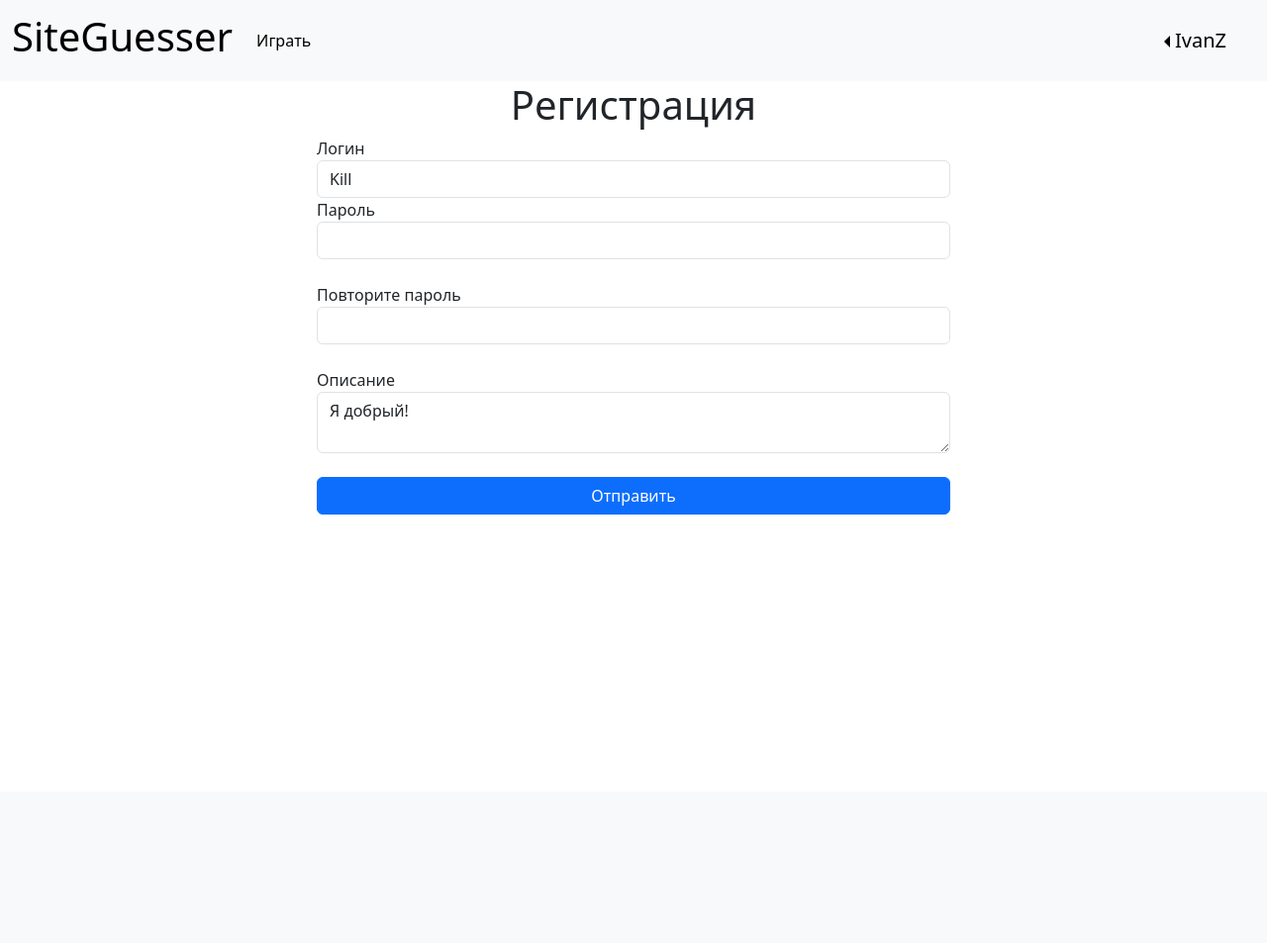
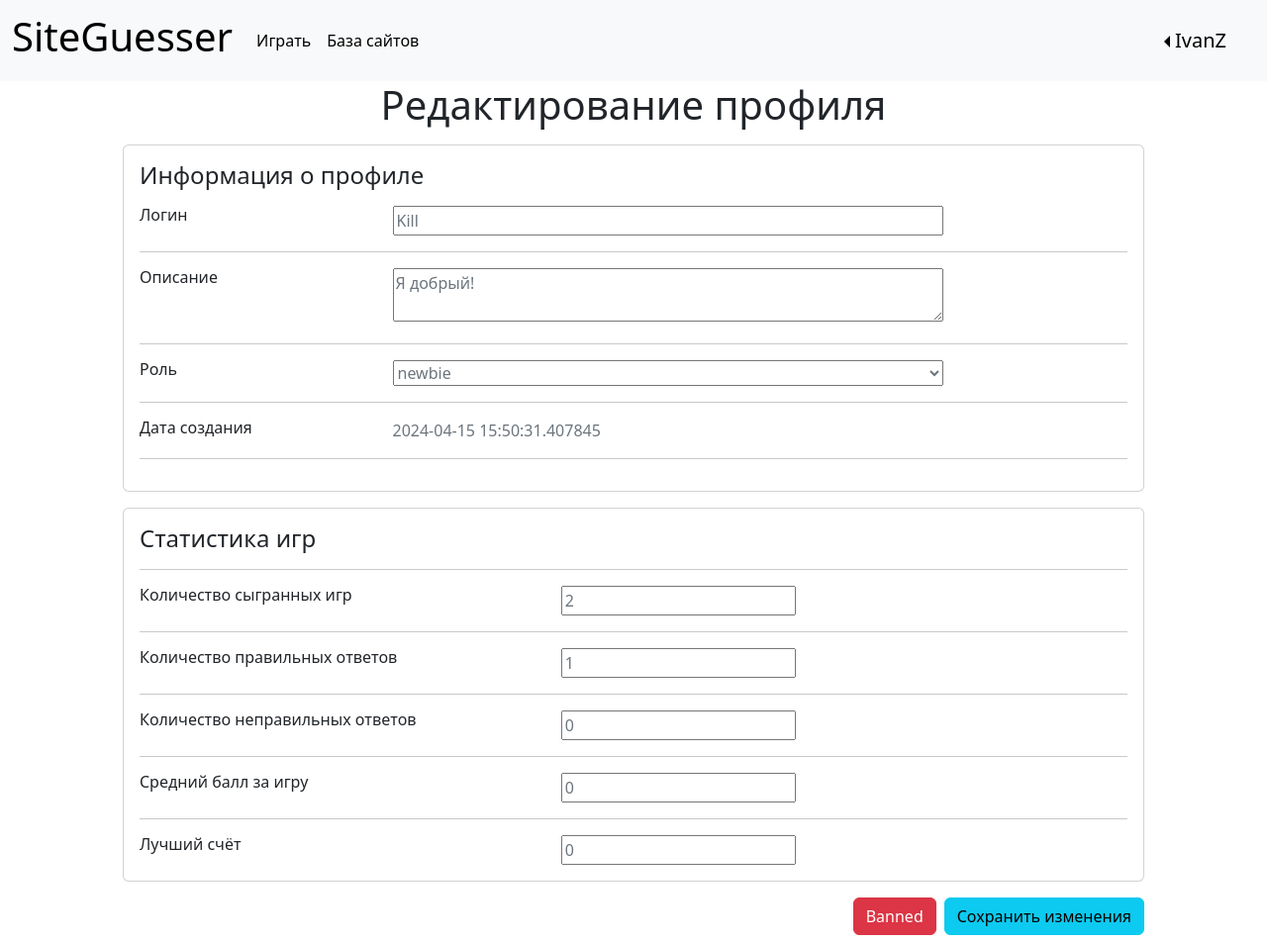
Before and after one commit to IvanZasukhin/SiteGuessr, a Flask app: a page that uses templates/base.html in a window 1280 px wide. Shown: the whole page at 99% size. Before the commit the page ends 520 px from the top, so only its background shows below. Run offline with Flask 3, Linux system fonts and the light colour scheme; a user stored in the database is signed in; data comes from the database, SQL or seed files in the repository; both versions use the stored data as it was after the commit.

Commit message:
add statistic websites

```diff
--- a/data/games.py
+++ b/data/games.py
@@ -10,7 +10,7 @@ class Game(SqlAlchemyBase, SerializerMixin):
 
     id = sqlalchemy.Column(sqlalchemy.Integer, primary_key=True, autoincrement=True)
     user_id = sqlalchemy.Column(sqlalchemy.Integer, sqlalchemy.ForeignKey("user.id"), nullable=True)
-    website_id = sqlalchemy.Column(sqlalchemy.String, nullable=True)
+    websites_id = sqlalchemy.Column(sqlalchemy.String, nullable=True)
     scores = sqlalchemy.Column(sqlalchemy.Integer)
     finish_date = sqlalchemy.Column(sqlalchemy.DateTime)
 
--- a/data/website_parser.py
+++ b/data/website_parser.py
@@ -3,5 +3,4 @@ from flask_restful import reqparse
 parser = reqparse.RequestParser()
 parser.add_argument('name', required=True)
 parser.add_argument('url')
-parser.add_argument('link_file')
 parser.add_argument('user_id', required=True, type=int)
--- a/data/websites.py
+++ b/data/websites.py
@@ -11,7 +11,7 @@ class Website(SqlAlchemyBase, SerializerMixin):
     id = sqlalchemy.Column(sqlalchemy.Integer, primary_key=True, autoincrement=True)
     name = sqlalchemy.Column(sqlalchemy.String, nullable=True)
     url = sqlalchemy.Column(sqlalchemy.String)
-    link_file = sqlalchemy.Column(sqlalchemy.String)
+    # link_file = sqlalchemy.Column(sqlalchemy.String)
     # category = sqlalchemy.Column(sqlalchemy.String, nullable=True)
     user_id = sqlalchemy.Column(sqlalchemy.Integer, sqlalchemy.ForeignKey("user.id"), nullable=True)
 
--- /dev/null
+++ b/forms/user_edit_profile.py
@@ -0,0 +1,16 @@
+from flask_wtf import FlaskForm
+from wtforms import PasswordField, StringField, TextAreaField, SubmitField, EmailField, BooleanField, IntegerField, \
+    FloatField, SelectField
+from wtforms.validators import DataRequired, Email, Length, NumberRange, InputRequired, Optional
+
+
+class EditProfile(FlaskForm):
+    login = StringField('Логин', validators=[DataRequired(), Length(min=4, max=45), InputRequired()])
+    description = TextAreaField("Описание", validators=[Optional()])
+    role = SelectField("Роль", choices=["admin", "main admin", "newbie"], validators=[Optional()])
+    total_games = IntegerField("Количество сыгранных игр", validators=[NumberRange(0, 1000), Optional()])
+    correct_answers = IntegerField("Количество правильных ответов", validators=[NumberRange(0, 10000), Optional()])
+    wrong_answers = IntegerField("Количество неправильных ответов", validators=[NumberRange(0, 10000), Optional()])
+    average_score = FloatField("Средний балл за игру", validators=[Optional()])
+    best_score = IntegerField("Лучший счёт", validators=[NumberRange(0, 10000), Optional()])
+    submit = SubmitField('Сохранить изменения')
--- a/forms/user_register.py
+++ b/forms/user_register.py
@@ -4,8 +4,8 @@ from wtforms.validators import DataRequired, Email, Length, NumberRange, InputRe
 
 
 class RegisterForm(FlaskForm):
-    login = StringField('Логин', validators=[DataRequired(), Length(min=4, max=45), InputRequired()])
+    login = StringField('Логин', validators=[DataRequired(), Length(min=4, max=18), InputRequired()])
     password = PasswordField('Пароль', validators=[DataRequired(), Length(min=8, max=45), InputRequired()])
     password_again = PasswordField('Повторите пароль', validators=[DataRequired(), InputRequired()])
-    description = TextAreaField("Описание")
+    description = TextAreaField("Описание", validators=[Length(min=0, max=500)])
     submit = SubmitField('Отправить')
--- a/main.py
+++ b/main.py
@@ -8,8 +8,10 @@ from data import db_session
 from data import user_resource, website_resource, game_resources, statistic_resource
 from data.users import User
 from data.statistics import Statistic
+from data.websites import Website
 from forms.user_login import LoginForm
 from forms.user_register import RegisterForm
+from forms.user_edit_profile import EditProfile
 from sqlalchemy import desc
 
 app = Flask(__name__)
@@ -25,9 +27,7 @@ def index():
     params = {"title": "Лучшие игроки",
               "users": [user for user in
                         db_sess.query(User).join(Statistic).filter(User.banned == 0).order_by(
-                            desc(Statistic.average_score)).limit(10).all()]}
-    for i in params['users']:
-        print(i.statistic.total_games)
+                            desc(Statistic.correct_answers), desc(User.login)).limit(10).all()]}
     return render_template("index.html", **params)
 
 
@@ -120,6 +120,7 @@ def unbanned_user(user_id):
 
 
 @app.route('/profile/<user_login>', methods=['GET', 'POST'])
+@login_required
 def profile(user_login):
     db_sess = db_session.create_session()
     user = db_sess.query(User).filter(User.login == user_login).first()
@@ -129,40 +130,65 @@ def profile(user_login):
 
 
 @app.route('/user/<user_login>', methods=['GET', 'POST'])
+@login_required
 def edit_user(user_login):
     if not (current_user.is_authenticated or current_user.role == "main admin"):
         return redirect("/")
-    form = RegisterForm()
+    form = EditProfile()
     params = {"title": "Изменения профиля",
               "form": form}
     if request.method == "GET":
         db_sess = db_session.create_session()
         user = db_sess.query(User).filter(User.login == user_login).first()
+        params["user"] = user
         if user:
             form.login.data = user.login
             form.description.data = user.description
+            form.role.data = user.role
+            form.total_games.data = user.statistic.total_games
+            form.correct_answers.data = user.statistic.correct_answers
+            form.wrong_answers.data = user.statistic.wrong_answers
+            form.average_score.data = user.statistic.average_score
+            form.best_score.data = user.statistic.best_score
         else:
             abort(404)
     if form.validate_on_submit():
-        if form.password.data != form.password_again.data:
-            params["message"] = "Пароли не совпадают"
-            return render_template('register.html', **params)
         db_sess = db_session.create_session()
         user = db_sess.query(User).filter(User.login == user_login).first()
+        params["user"] = user
         if user:
             if str(user.login) != str(form.login.data) and db_sess.query(User).filter(
                     User.login == form.login.data).first():
-                params["message"] = "Уже есть такой пользователь"
-                return render_template('register.html', **params)
+                params["message"] = "Такое имя пользователя занято"
+                return render_template('edit_profile.html', **params)
             user.login = form.login.data
             user.description = form.description.data
             user.modified_date = datetime.datetime.now()
-            user.set_password(form.password.data)
+            if form.role.data:
+                user.role = form.role.data
+            user.statistic.total_games = form.total_games.data
+            user.statistic.correct_answers = form.correct_answers.data
+            user.statistic.wrong_answers = form.wrong_answers.data
+            user.statistic.average_score = form.average_score.data
+            user.statistic.best_score = form.best_score.data
             db_sess.commit()
             return redirect('/')
         else:
             abort(404)
-    return render_template('register.html', **params)
+    db_sess = db_session.create_session()
+    user = db_sess.query(User).filter(User.login == user_login).first()
+    params["user"] = user
+    return render_template('edit_profile.html', **params)
+
+
+@app.route('/websites', methods=['GET', 'POST'])
+@login_required
+def websites():
+    db_sess = db_session.create_session()
+    params = {"title": "База сайтов",
+              "websites": [user for user in
+                           db_sess.query(Website).all()]}
+    return render_template("websites.html", **params)
 
 
 def main():
@@ -171,7 +197,7 @@ def main():
     api.add_resource(user_resource.UserListResource, '/api/users')
     api.add_resource(user_resource.UserResource, '/api/user/<int:users_id>')
 
-    api.add_resource(website_resource.WebsiteListResource, '/api/websites')
+    api.add_resource(website_resource.WebsiteListResource, '/api/websites.html')
     api.add_resource(website_resource.WebsiteResource, '/api/website/<int:website_id>')
 
     api.add_resource(game_resources.GameListResource, '/api/games')
@@ -180,7 +206,7 @@ def main():
     api.add_resource(statistic_resource.StatisticListResource, '/api/statistic')
     api.add_resource(statistic_resource.StatisticResource, '/api/statistic/<int:game_id>')
 
-    app.run(port=8082, host='127.0.0.1')
+    app.run(port=8085, host='127.0.0.1')
 
 
 @app.errorhandler(404)
--- a/static/css/style.css
+++ b/static/css/style.css
@@ -2,6 +2,6 @@
     margin-left: 10%;
     margin-right: 10%;
 }
-form{
+.form{
     width: 40rem;
 }
--- a/templates/base.html
+++ b/templates/base.html
@@ -23,14 +23,22 @@
                         <a class="nav-link active" aria-current="page" href="/game">Играть</a>
                     </li>
                 </ul>
+                {% if current_user.role == "admin" or current_user.role == "main admin": %}
+                <ul class="navbar-nav">
+                    <li class="nav-item">
+                        <a href="/websites" class="nav-link active" aria-current="page">База сайтов</a>
+                    </li>
+                </ul>
+                {% endif %}
             </div>
             <div>
                 {% if current_user.is_authenticated %}
                 <div class="dropdown dropstart">
                     <button class="navbar-brand dropdown-toggle btn btn-outline-light"
-                       id="dropdownMenuLink" data-bs-toggle="dropdown" aria-expanded="false">{{
+                            id="dropdownMenuLink" data-bs-toggle="dropdown" aria-expanded="false">{{
                         current_user.login
-                        }}</button>
+                        }}
+                    </button>
                     <ul class="dropdown-menu">
                         <li><a class="dropdown-item" href="/profile/{{ current_user.login }}">Профиль</a></li>
                         <li><a class="dropdown-item" href="#">Другое действие</a></li>
--- /dev/null
+++ b/templates/edit_profile.html
@@ -0,0 +1,188 @@
+{% extends "base.html" %}
+
+{% block content %}
+<div class="main-body">
+    <h1 class="d-flex justify-content-center">Редактирование профиля</h1>
+    <div>
+        <form action="" method="post" class="col">
+            <div class="row justify-content-center">
+                {{ form.hidden_tag() }}
+                <div class="col-xxl-6 d-flex p-2">
+                    <div class="col card">
+                        <div class="card-body">
+                            <h4 class="d-flex align-items-center mb-3"> Информация о профиле </h4>
+                            <div class="row">
+                                <div class="col-sm-3"><h6 class="mb-0"> {{ form.login.label }} </h6></div>
+                                <div class="col-sm-9 text-secondary">
+                                    {{ form.login(class="col-sm-9 text-secondary") }}
+                                </div>
+                                {% for error in form.login.errors %}
+                                <div class="alert alert-danger" role="alert">
+                                    {{ error }}
+                                </div>
+                                {% endfor %}
+                            </div>
+                            <hr>
+                            <div class="row">
+                                <div class="col-sm-3"><h6 class="mb-0"> {{ form.description.label }} </h6></div>
+                                <div class="col-sm-9 text-secondary">
+                                    {{ form.description(class="col-sm-9 text-secondary")}}
+                                </div>
+                                {% for error in form.description.errors %}
+                                <div class="alert alert-danger" role="alert">
+                                    {{ error }}
+                                </div>
+                                {% endfor %}
+                            </div>
+                            <hr>
+                            {% if user.role != "main admin" and current_user.role == "main admin": %}
+                            <div class="row">
+                                <div class="col-sm-3"><h6 class="mb-0"> {{ form.role.label }} </h6></div>
+                                <div class="col-sm-9 text-secondary">
+                                    {{ form.role(class="col-sm-9 text-secondary") }}
+                                </div>
+                                {% for error in form.role.errors %}
+                                <div class="alert alert-danger" role="alert">
+                                    {{ error }}
+                                </div>
+                                {% endfor %}
+                            </div>
+                            <hr>
+                            {% endif %}
+                            <div class="row">
+                                <div class="col-sm-3"><h6 class="mb-0"> Дата создания </h6></div>
+                                <div class="col-sm-9 text-secondary"> {{ user.created_date }}</div>
+                            </div>
+                            <hr>
+                        </div>
+                    </div>
+                </div>
+                {% if current_user.role == "main admin": %}
+                <div class="col-xxl-6 d-flex p-2">
+                    <div class="col card">
+                        <div class="card-body">
+                            <h4 class="d-flex align-items-center mb-3"> Статистика игр </h4>
+                            <hr>
+                            <div class="row">
+                                <div class="col-sm-5"><h6 class="mb-0"> {{ form.total_games.label }} </h6></div>
+                                <div class="col-sm-4 text-secondary">
+                                    {{ form.total_games(class="col-sm-9 text-secondary")}}
+                                </div>
+                                {% for error in form.total_games.errors %}
+                                <div class="alert alert-danger" role="alert">
+                                    {{ error }}
+                                </div>
+                                {% endfor %}
+                            </div>
+                            <hr>
+                            <div class="row">
+                                <div class="col-sm-5"><h6 class="mb-0"> {{ form.correct_answers.label }}</h6></div>
+                                <div class="col-sm-4 text-secondary">
+                                    {{ form.correct_answers(class="col-sm-9 text-secondary") }}
+                                </div>
+                                {% for error in form.correct_answers.errors %}
+                                <div class="alert alert-danger" role="alert">
+                                    {{ error }}
+                                </div>
+                                {% endfor %}
+                            </div>
+                            <hr>
+                            <div class="row">
+                                <div class="col-sm-5"><h6 class="mb-0"> {{ form.wrong_answers.label }} </h6></div>
+                                <div class="col-sm-4 text-secondary">
+                                    {{ form.wrong_answers(class="col-sm-9 text-secondary") }}
+                                </div>
+                                {% for error in form.wrong_answers.errors %}
+                                <div class="alert alert-danger" role="alert">
+                                    {{ error }}
+                                </div>
+                                {% endfor %}
+                            </div>
+                            <hr>
+                            <div class="row">
+                                <div class="col-sm-5"><h6 class="mb-0"> {{ form.average_score.label }} </h6></div>
+                                <div class="col-sm-4 text-secondary">
+                                    {{ form.average_score(class="col-sm-9 text-secondary") }}
+                                </div>
+                                {% for error in form.average_score.errors %}
+                                <div class="alert alert-danger" role="alert">
+                                    {{ error }}
+                                </div>
+                                {% endfor %}
+                            </div>
+                            <hr>
+                            <div class="row">
+                                <div class="col-sm-5"><h6 class="mb-0"> {{ form.best_score.label }} </h6></div>
+                                <div class="col-sm-4 text-secondary">
+                                    {{ form.best_score(class="col-sm-9 text-secondary") }}
+                                </div>
+                                {% for error in form.best_score.errors %}
+                                <div class="alert alert-danger" role="alert">
+                                    {{ error }}
+                                </div>
+                                {% endfor %}
+                            </div>
+                        </div>
+                    </div>
+                </div>
+                {% else: %}
+                <div class="col-xxl-6 d-flex p-2">
+                    <div class="col card">
+                        <div class="card-body">
+                            <h4 class="d-flex align-items-center mb-3"> Статистика игр </h4>
+                            <hr>
+                            <div class="row">
+                                <div class="col-sm-5"><h6 class="mb-0">Количество сыгранных игр</h6></div>
+                                <div class="col-sm-4 text-secondary"> {{ user.statistic.correct_answers }}</div>
+                            </div>
+                            <hr>
+                            <div class="row">
+                                <div class="col-sm-5"><h6 class="mb-0">Количество правильных ответов</h6></div>
+                                <div class="col-sm-4 text-secondary"> {{ user.statistic.correct_answers }}</div>
+                            </div>
+                            <hr>
+                            <div class="row">
+                                <div class="col-sm-5"><h6 class="mb-0">Количество неправильных ответов</h6></div>
+                                <div class="col-sm-4 text-secondary"> {{ user.statistic.wrong_answers }}</div>
+                            </div>
+                            <hr>
+                            <div class="row">
+                                <div class="col-sm-5"><h6 class="mb-0">Средний балл за игру</h6></div>
+                                <div class="col-sm-4 text-secondary"> {{ user.statistic.average_score }}</div>
+                            </div>
+                            <hr>
+                            <div class="row">
+                                <div class="col-sm-5"><h6 class="mb-0">Лучший счёт</h6></div>
+                                <div class="col-sm-4 text-secondary"> {{ user.statistic.best_score }}</div>
+                            </div>
+                        </div>
+                    </div>
+                </div>
+                {% endif %}
+                <div class="col col-xxl-12 p-2">
+                    <div class="d-flex justify-content-end">
+                        <div>{{ message }}</div>
+                    </div>
+                    <div class="d-flex justify-content-end">
+                        {% if current_user.role == "main admin" and user.role != "main admin": %}
+                        <div class="px-2">
+                            {% if user.banned: %}
+                            <a class="btn btn-primary" href="/unbanned/{{ user.id }}">Unbanned</a>
+                            {% else: %}
+                            <a class="btn btn-danger" href="/banned/{{ user.id }}">Banned</a>
+                            {% endif %}
+                        </div>
+                        {% endif %}
+                        {% if current_user.login == user.login or current_user.role == "main admin" %}
+                        <div class="">
+                            {{ form.submit(type="submit", class="btn btn-info") }}
+                        </div>
+                        {% endif %}
+                    </div>
+                </div>
+            </div>
+        </form>
+    </div>
+</div>
+
+{% endblock %}
--- a/templates/login.html
+++ b/templates/login.html
@@ -4,7 +4,7 @@
 <div class="main-body">
     <h1 class="d-flex justify-content-center">Авторизация</h1>
     <div class="d-flex justify-content-center">
-        <form action="" method="post">
+        <form action="" method="post" class="form">
             {{ form.hidden_tag() }}
             <div class="form-outline mb-4">
                 {{ form.login.label}}<br>
--- a/templates/register.html
+++ b/templates/register.html
@@ -4,7 +4,7 @@
 <div class="main-body">
     <h1 class="d-flex justify-content-center">Регистрация</h1>
     <div class="d-flex justify-content-center">
-        <form action="" method="post">
+        <form action="" method="post" class="form">
             {{ form.hidden_tag() }}
             <div>
                 {{ form.login.label }}<br>
```
Also changed, not shown: data/website_resource.py (+4 -6 lines), templates/index.html (+4 -6 lines), templates/profile.html (+22 -25 lines), templates/websites.html (added, +47 -0 lines), db/site_guessr.db (added).
